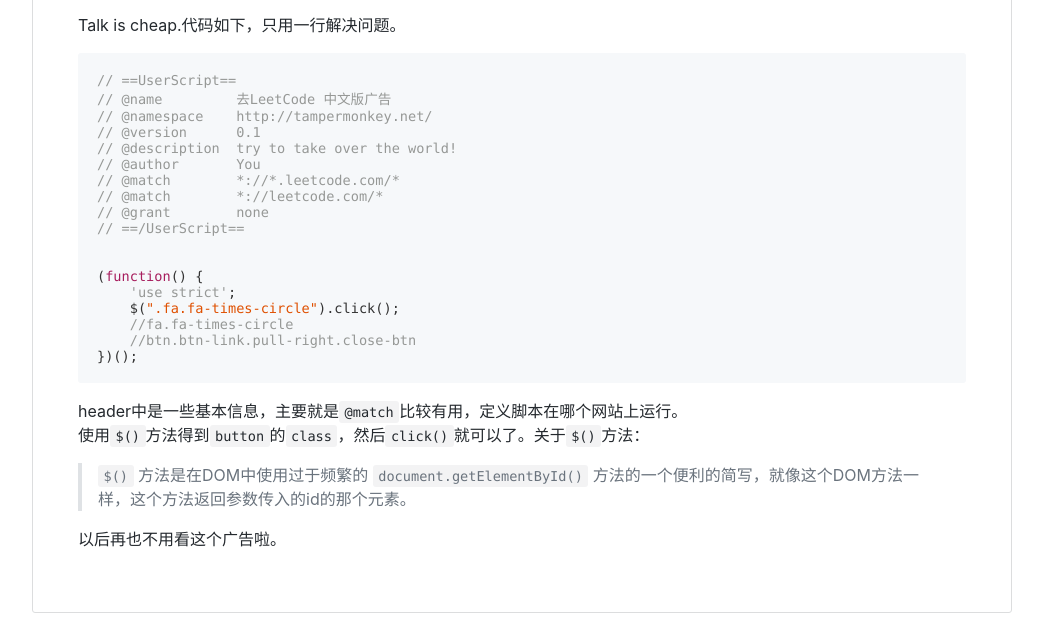
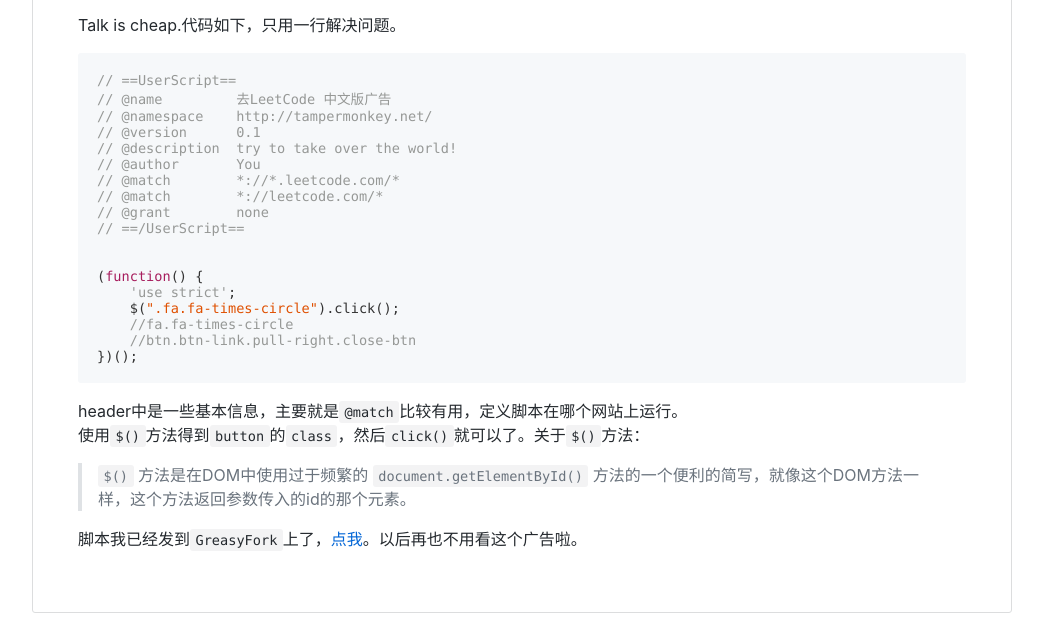
Before and after one commit to Dr-Cube/Dr-Cube.github.io, a plain HTML site: page 2019/07/22/remove-leetcode-ad/index.html in a window 1280 px wide. Shown: the part 2043-2683 px from the top of the page, without its empty margins (118-1161 px from the left). Drawn offline with nearby package versions, Linux system fonts and the light colour scheme.

Commit message:
Site updated: 2019-07-22 20:01:44

```diff
--- a/2019/07/22/remove-leetcode-ad/index.html
+++ b/2019/07/22/remove-leetcode-ad/index.html
@@ -151,7 +151,7 @@
 <blockquote>
 <p><code>$()</code> 方法是在DOM中使用过于频繁的 <code>document.getElementById()</code> 方法的一个便利的简写，就像这个DOM方法一样，这个方法返回参数传入的id的那个元素。</p>
 </blockquote>
-<p>以后再也不用看这个广告啦。</p>
+<p>脚本我已经发到<code>GreasyFork</code>上了，<a href="https://greasyfork.org/zh-CN/scripts/387729-%E5%8E%BBleetcode-%E4%B8%AD%E6%96%87%E7%89%88%E5%B9%BF%E5%91%8A" target="_blank" rel="noopener">点我</a>。以后再也不用看这个广告啦。</p>
 
   </article>
 </div>
```
